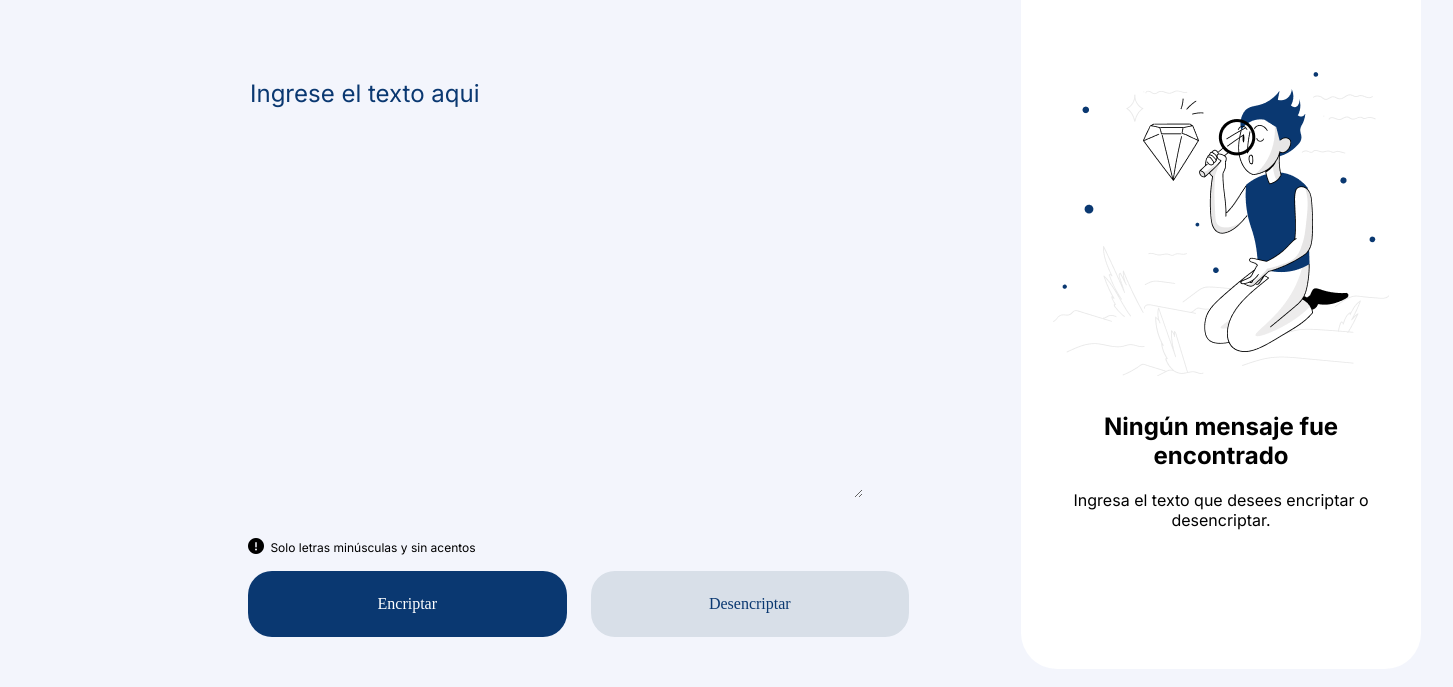
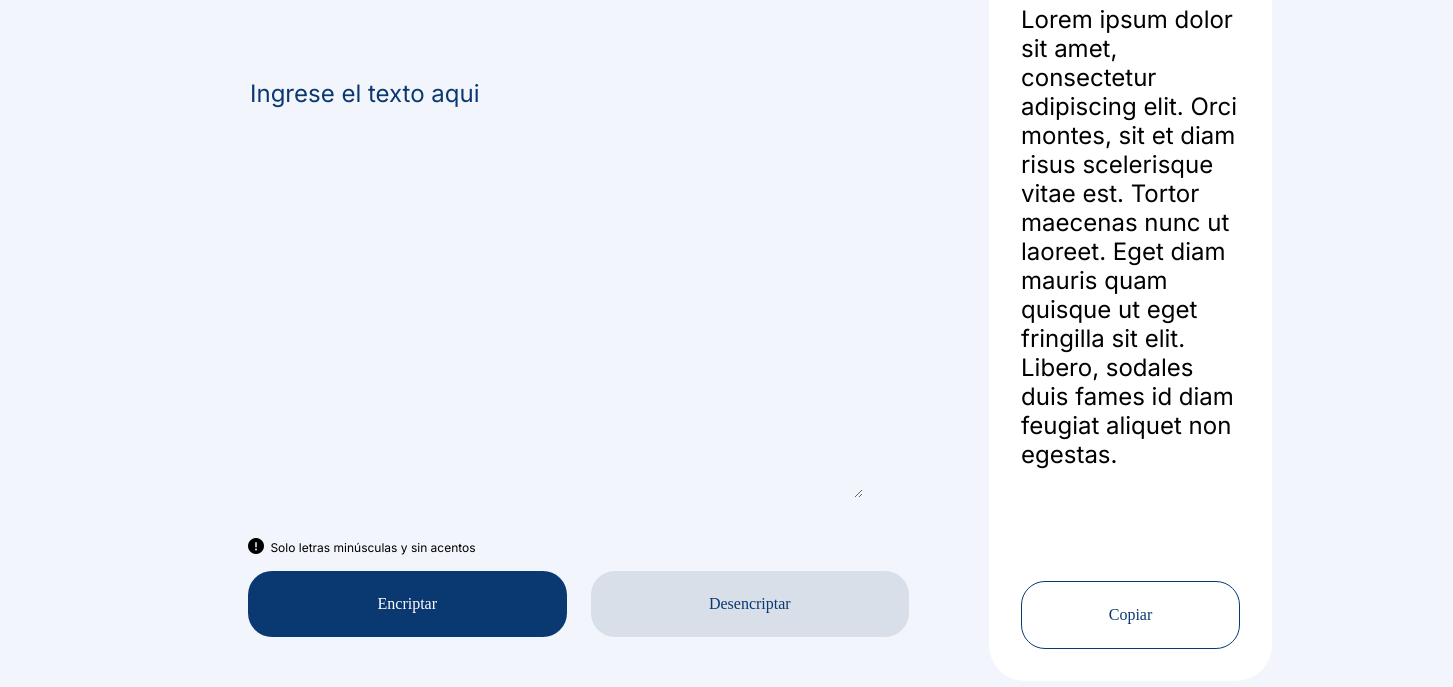
Before and after one commit to OsvaldoCorneli/encriptador_de_texto, a plain HTML site: page index.html in a window 1280 px wide. Shown: the part 99-786 px from the top of the page, 1453 px wide, since content can reach past the window. Drawn offline with Linux system fonts and the light colour scheme.

Commit message:
termine 2da vista desktop, falta funcionabilidad

```diff
--- a/index.css
+++ b/index.css
@@ -74,6 +74,7 @@ textarea::placeholder {
     text-decoration: none;
     background-color: #0A3871;
     padding: 24px 129.5px;
+    text-align: center;
 }
 
 #boton__desencriptar{
@@ -82,6 +83,7 @@ textarea::placeholder {
     text-decoration: none;
     background-color: #D8DFE8;
     padding: 24px 118.4px;
+    text-align: center;
 }
 
 .seccion__mensaje{
@@ -100,7 +102,7 @@ textarea::placeholder {
     height: 100vh;
     gap: 16px;
     border-radius: 36px;
-
+    max-width: 400px;
 }
 
 .seccion__mensaje__body img{
@@ -131,6 +133,37 @@ textarea::placeholder {
     margin: 0 3px  0 0;
 }
 
+.seccion__mensaje__body__encriptado{
+    display: flex;
+    flex-direction: column;
+    justify-content: space-between;
+    background-color: white;
+    height: 91.5vh;
+    gap: 16px;
+    border-radius: 36px;
+    max-width: 400px;
+    padding: 32px;
+    margin-top: 40px;
+    margin-bottom: 40px;
+
+}
+
+.seccion__mensaje__body__encriptado p{
+    width: auto;
+    font-family: "Inter", sans-serif;
+    font-weight: 400;
+    font-size: 1.5rem;
+}
+
+.seccion__mensaje__body__encriptado a{
+    color: #0A3871;
+    border-radius: 24px;
+    text-decoration: none;
+    border: 1px solid #0A3871;
+    text-align: center;
+    padding: 24px;
+}
+
 @media(min-width: 1440px){
 
     body{
--- a/index.html
+++ b/index.html
@@ -24,7 +24,7 @@
             </div>
         </div>
 
-        <section class="seccion__mensaje">
+        <!-- <section class="seccion__mensaje">
             <div class="seccion__mensaje__body">
             <img src="./assests/imagen1.png" alt="Dibujo mujer con lupa mirando un diamante">
             <div class="seccion__mensaje__texto">
@@ -32,6 +32,17 @@
                 <p>Ingresa el texto que desees encriptar o desencriptar.    </p>
             </div>
              </div>
+        </section> -->
+
+        <section class="seccion__mensaje__encriptado">
+            <div class="seccion__mensaje__body__encriptado">
+                 <p class="texto__encriptado">Lorem ipsum dolor sit amet, consectetur
+                     adipiscing elit. Orci montes, sit et diam risus scelerisque vitae
+                    est. Tortor maecenas nunc ut laoreet. Eget diam mauris quam quisque
+                     ut eget fringilla sit elit.
+                  Libero, sodales duis fames id diam feugiat aliquet non egestas.</p>
+                <a href="" id="boton__copiar">Copiar  </a>
+        </div>
         </section>
 
     </main>
```
